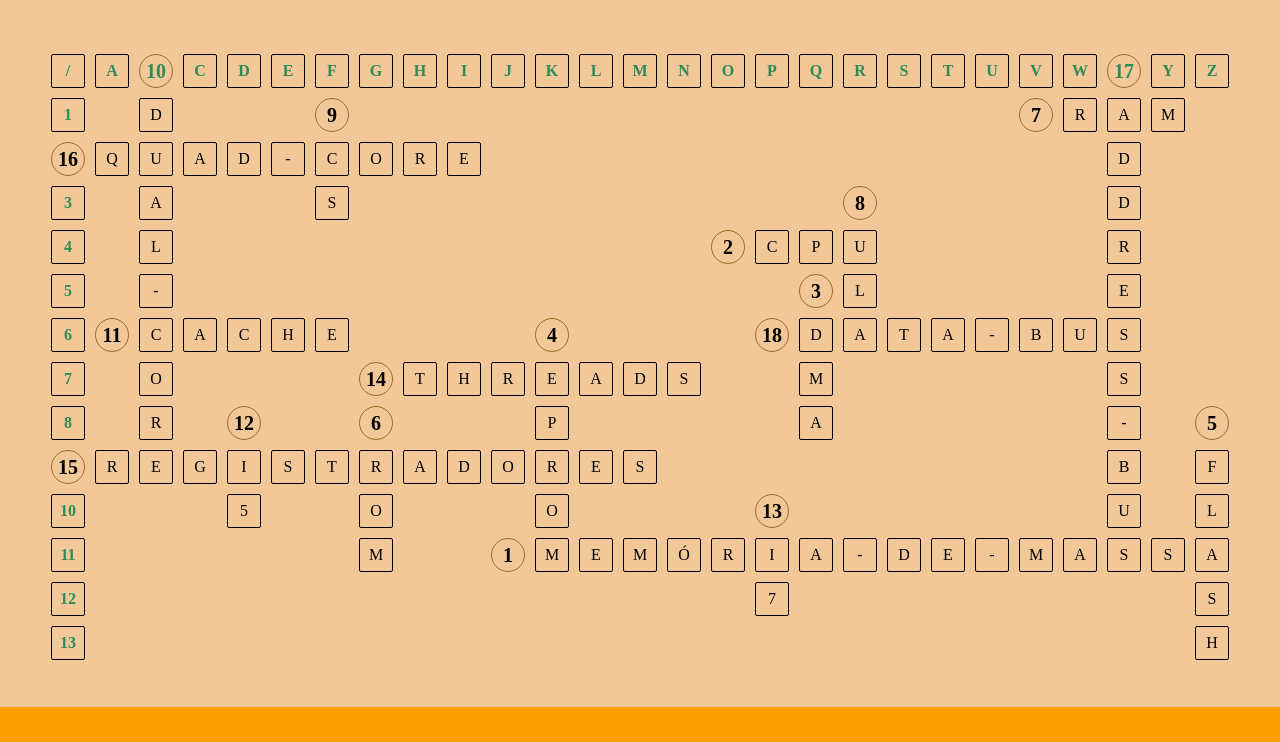
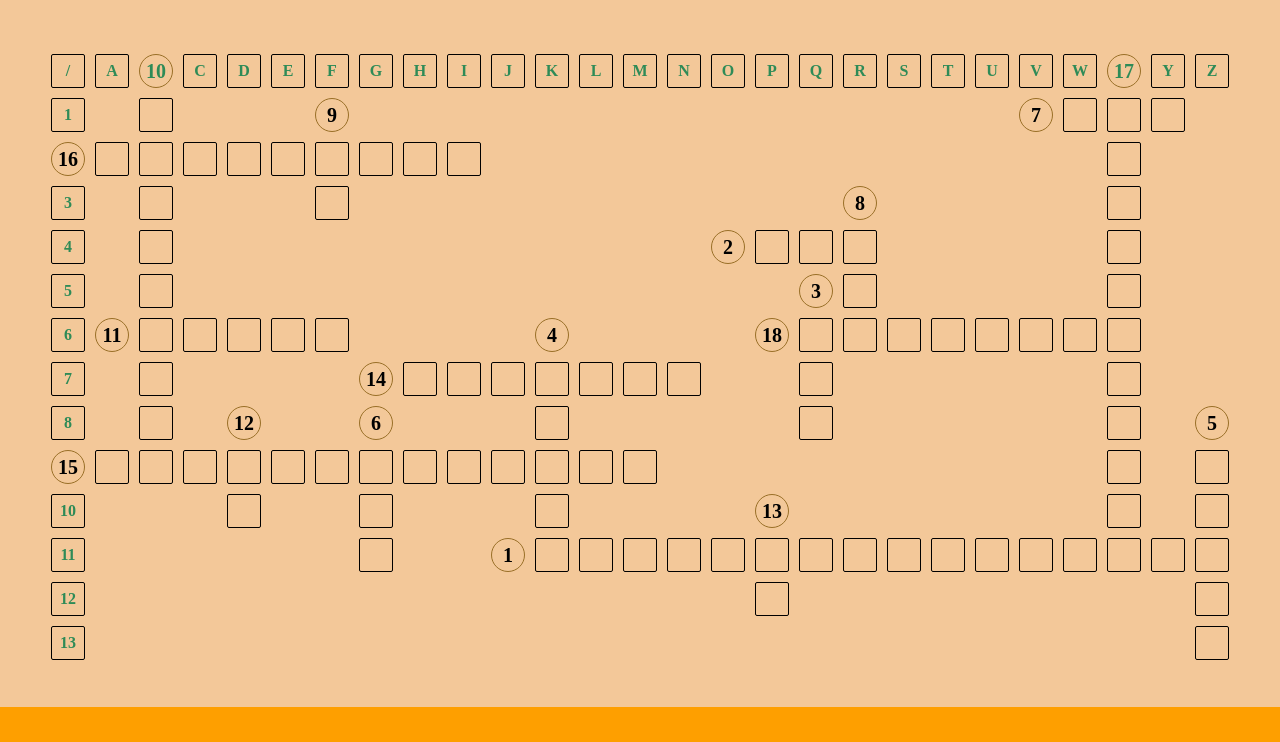
Before and after one commit to eusoubrian/cruzadinha-spotstop, a plain HTML site: page index.html in a window 1280 px wide. Shown: the part 40-782 px from the top of the page. Drawn offline with Linux system fonts and the light colour scheme; a web font is replaced by a local one.

Commit message:
adição da função

```diff
--- a/index.html
+++ b/index.html
@@ -109,7 +109,7 @@
                 <p></p>
             </div>
             <div class="flex-item">
-                <p>D</p>
+                <p class="dualcore_p">D</p>
             </div>
             <div class="flex-item-1">
                 <p></p>
@@ -172,13 +172,13 @@
                 <p>7</p>
             </div>
             <div class="flex-item">
-                <p>R</p>
+                <p class="ram_p">R</p>
             </div>
             <div class="flex-item">
-                <p>A</p>
+                <p class="ram_p">A</p>
             </div>
             <div class="flex-item">
-                <p>M</p>
+                <p class="ram_p">M</p>
             </div>
             <div class="flex-item-1">
                 <p></p>
@@ -192,31 +192,31 @@
                 <p>16</p>
             </div>
             <div class="flex-item">
-                <p>Q</p>
+                <p class="quadcore_p">Q</p>
             </div>
             <div class="flex-item">
-                <p>U</p>
+                <p class="dualcore_p">U</p>
             </div>
             <div class="flex-item">
-                <p>A</p>
+                <p class="quadcore_p">A</p>
             </div>
             <div class="flex-item">
-                <p>D</p>
+                <p class="quadcore_p">D</p>
             </div>
             <div class="flex-item">
-                <p>-</p>
+                <p class="quadcore_p">-</p>
             </div>
             <div class="flex-item">
-                <p>C</p>
+                <p class="cs_p">C</p>
             </div>
             <div class="flex-item">
-                <p>O</p>
+                <p class="quadcore_p">O</p>
             </div>
             <div class="flex-item">
-                <p>R</p>
+                <p class="quadcore_p">R</p>
             </div>
             <div class="flex-item">
-                <p>E</p>
+                <p class="quadcore_p">E</p>
             </div>
             <div class="flex-item-1">
                 <p></p>
@@ -261,7 +261,7 @@
                 <p></p>
             </div>
             <div class="flex-item">
-                <p>D</p>
+                <p class="addressbus_p">D</p>
             </div>
             <div class="flex-item-1">
                 <p></p>
@@ -281,7 +281,7 @@
                 <p></p>
             </div>
             <div class="flex-item">
-                <p>A</p>
+                <p class="dualcore_p">A</p>
             </div>
             <div class="flex-item-1">
                 <p></p>
@@ -293,7 +293,7 @@
                 <p></p>
             </div>
             <div class="flex-item">
-                <p>S</p>
+                <p class="cs_p">S</p>
             </div>
             <div class="flex-item-1">
                 <p></p>
@@ -347,7 +347,7 @@
                 <p></p>
             </div>
             <div class="flex-item">
-                <p>D</p>
+                <p class="addressbus_p">D</p>
             </div>
             <div class="flex-item-1">
                 <p></p>
@@ -367,7 +367,7 @@
                 <p></p>
             </div>
             <div class="flex-item">
-                <p>L</p>
+                <p class="dualcore_p">L</p>
             </div>
             <div class="flex-item-1">
                 <p></p>
@@ -433,7 +433,7 @@
                 <p></p>
             </div>
             <div class="flex-item">
-                <p>R</p>
+                <p class="addressbus_p">R</p>
             </div>
             <div class="flex-item-1">
                 <p></p>
@@ -453,7 +453,7 @@
                 <p></p>
             </div>
             <div class="flex-item">
-                <p>-</p>
+                <p class="dualcore_p">-</p>
             </div>
             <div class="flex-item-1">
                 <p></p>
@@ -501,7 +501,7 @@
                 <p>3</p>
             </div>
             <div class="flex-item">
-                <p>L</p>
+                <p class="ula_p">L</p>
             </div>
             <div class="flex-item-1">
                 <p></p>
@@ -519,7 +519,7 @@
                 <p></p>
             </div>
             <div class="flex-item">
-                <p>E</p>
+                <p class="addressbus_p">E</p>
             </div>
             <div class="flex-item-1">
                 <p></p>
@@ -539,19 +539,19 @@
                 <p>11</p>
             </div>
             <div class="flex-item">
-                <p>C</p>
+                <p class="dualcore_p">C</p>
             </div>
             <div class="flex-item">
-                <p>A</p>
+                <p class="cache_p">A</p>
             </div>
             <div class="flex-item">
-                <p>C</p>
+                <p class="cache_p">C</p>
             </div>
             <div class="flex-item">
-                <p>H</p>
+                <p class="cache_p">H</p>
             </div>
             <div class="flex-item">
-                <p>E</p>
+                <p class="cache_p">E</p>
             </div>
             <div class="flex-item-1">
                 <p></p>
@@ -584,28 +584,28 @@
                 <p>18</p>
             </div>
             <div class="flex-item">
-                <p>D</p>
+                <p class="dma_p">D</p>
             </div>
             <div class="flex-item">
-                <p>A</p>
+                <p class="ula_p">A</p>
             </div>
             <div class="flex-item">
-                <p>T</p>
+                <p class="databus_p">T</p>
             </div>
             <div class="flex-item">
-                <p>A</p>
+                <p class="databus_p">A</p>
             </div>
             <div class="flex-item">
-                <p>-</p>
+                <p class="databus_p">-</p>
             </div>
             <div class="flex-item">
-                <p>B</p>
+                <p class="databus_p">B</p>
             </div>
             <div class="flex-item">
-                <p>U</p>
+                <p class="databus_p">U</p>
             </div>
             <div class="flex-item">
-                <p>S</p>
+                <p class="addressbus_p">S</p>
             </div>
             <div class="flex-item-1">
                 <p></p>
@@ -631,7 +631,7 @@
                 <p></p>
             </div>
             <div class="flex-item">
-                <p>O</p>
+                <p class="dualcore_p">O</p>
             </div>
             <div class="flex-item-1">
                 <p></p>
@@ -649,13 +649,13 @@
                 <p>14</p>
             </div>
             <div class="flex-item">
-                <p>T</p>
+                <p class="threads_p">T</p>
             </div>
             <div class="flex-item">
-                <p>H</p>
+                <p class="threads_p">H</p>
             </div>
             <div class="flex-item">
-                <p>R</p>
+                <p class="threads_p">R</p>
             </div>
 
             <!-- COLUNA K -->
@@ -664,13 +664,13 @@
                 <p class="eprom_p">E</p>
             </div>
             <div class="flex-item">
-                <p>A</p>
+                <p class="threads_p">A</p>
             </div>
             <div class="flex-item">
-                <p>D</p>
+                <p class="threads_p">D</p>
             </div>
             <div class="flex-item">
-                <p>S</p>
+                <p class="threads_p">S</p>
             </div>
             <div class="flex-item-1">
                 <p></p>
@@ -679,7 +679,7 @@
                 <p></p>
             </div>
             <div class="flex-item">
-                <p>M</p>
+                <p class="dma_p">M</p>
             </div>
             <div class="flex-item-1">
                 <p></p>
@@ -700,7 +700,7 @@
                 <p></p>
             </div>
             <div class="flex-item">
-                <p>S</p>
+                <p class="addressbus_p">S</p>
             </div>
             <div class="flex-item-1">
                 <p></p>
@@ -720,7 +720,7 @@
                 <p></p>
             </div>
             <div class="flex-item">
-                <p>R</p>
+                <p class="dualcore_p">R</p>
             </div>
             <div class="flex-item-1">
                 <p></p>
@@ -765,7 +765,7 @@
                 <p></p>
             </div>
             <div class="flex-item">
-                <p>A</p>
+                <p class="dma_p">A</p>
             </div>
             <div class="flex-item-1">
                 <p></p>
@@ -786,7 +786,7 @@
                 <p></p>
             </div>
             <div class="flex-item">
-                <p>-</p>
+                <p class="addressbus_p">-</p>
             </div>
             <div class="flex-item-1">
                 <p></p>
@@ -803,43 +803,43 @@
                 <p>15</p>
             </div>
             <div class="flex-item">
-                <p>R</p>
+                <p class="registradores_p">R</p>
             </div>
             <div class="flex-item">
-                <p>E</p>
+                <p class="dualcore_p">E</p>
             </div>
             <div class="flex-item">
-                <p>G</p>
+                <p class="registradores_p">G</p>
             </div>
             <div class="flex-item">
-                <p>I</p>
+                <p class="i5_p">I</p>
             </div>
             <div class="flex-item">
-                <p>S</p>
+                <p class="registradores_p">S</p>
             </div>
             <div class="flex-item">
-                <p>T</p>
+                <p class="registradores_p">T</p>
             </div>
             <div class="flex-item">
-                <p>R</p>
+                <p class="rom_p">R</p>
             </div>
             <div class="flex-item">
-                <p>A</p>
+                <p class="registradores_p">A</p>
             </div>
             <div class="flex-item">
-                <p>D</p>
+                <p class="registradores_p">D</p>
             </div>
             <div class="flex-item">
-                <p>O</p>
+                <p class="registradores_p">O</p>
             </div>
             <div class="flex-item">
-                <p>R</p>
+                <p class="eprom_p">R</p>
             </div>
             <div class="flex-item">
-                <p>E</p>
+                <p class="registradores_p">E</p>
             </div>
             <div class="flex-item">
-                <p>S</p>
+                <p class="registradores_p">S</p>
             </div>
             <div class="flex-item-1">
                 <p></p>
@@ -872,13 +872,13 @@
                 <p></p>
             </div>
             <div class="flex-item">
-                <p>B</p>
+                <p class="addressbus_p">B</p>
             </div>
             <div class="flex-item-1">
                 <p></p>
             </div>
             <div class="flex-item">
-                <p>F</p>
+                <p class="flash_p">F</p>
             </div>
         </div>
 
@@ -898,7 +898,7 @@
                 <p></p>
             </div>
             <div class="flex-item">
-                <p>5</p>
+                <p class="i5_p">5</p>
             </div>
             <div class="flex-item-1">
                 <p></p>
@@ -907,7 +907,7 @@
                 <p></p>
             </div>
             <div class="flex-item">
-                <p>O</p>
+                <p class="rom_p">O</p>
             </div>
             <div class="flex-item-1">
                 <p></p>
@@ -919,7 +919,7 @@
                 <p></p>
             </div>
             <div class="flex-item">
-                <p>O</p>
+                <p class="eprom_p">O</p>
             </div>
             <div class="flex-item-1">
                 <p></p>
@@ -958,13 +958,13 @@
                 <p></p>
             </div>
             <div class="flex-item">
-                <p>U</p>
+                <p class="addressbus_p">U</p>
             </div>
             <div class="flex-item-1">
                 <p></p>
             </div>
             <div class="flex-item">
-                <p>L</p>
+                <p class="flash_p">L</p>
             </div>
         </div>
 
@@ -993,7 +993,7 @@
                 <p></p>
             </div>
             <div class="flex-item">
-                <p>M</p>
+                <p class="rom_p">M</p>
             </div>
             <div class="flex-item-1">
                 <p></p>
@@ -1005,52 +1005,52 @@
                 <p>1</p>
             </div>
             <div class="flex-item">
-                <p>M</p>
+                <p class="memomassa_p">M</p>
             </div>
             <div class="flex-item">
-                <p>E</p>
+                <p class="memomassa_p">E</p>
             </div>
             <div class="flex-item">
-                <p>M</p>
+                <p class="memomassa_p">M</p>
             </div>
             <div class="flex-item">
-                <p>Ó</p>
+                <p class="memomassa_p">Ó</p>
             </div>
             <div class="flex-item">
-                <p>R</p>
+                <p class="memomassa_p">R</p>
             </div>
             <div class="flex-item">
-                <p>I</p>
+                <p class="memomassa_p">I</p>
             </div>
             <div class="flex-item">
-                <p>A</p>
+                <p class="memomassa_p">A</p>
             </div>
             <div class="flex-item">
-                <p>-</p>
+                <p class="memomassa_p">-</p>
             </div>
             <div class="flex-item">
-                <p>D</p>
+                <p class="memomassa_p">D</p>
             </div>
             <div class="flex-item">
-                <p>E</p>
+                <p class="memomassa_p">E</p>
             </div>
             <div class="flex-item">
-                <p>-</p>
+                <p class="memomassa_p">-</p>
             </div>
             <div class="flex-item">
-                <p>M</p>
+                <p class="memomassa_p">M</p>
             </div>
             <div class="flex-item">
-                <p>A</p>
+                <p class="memomassa_p">A</p>
             </div>
             <div class="flex-item">
-                <p>S</p>
+                <p class="memomassa_p">S</p>
             </div>
             <div class="flex-item">
-                <p>S</p>
+                <p class="memomassa_p">S</p>
             </div>
             <div class="flex-item">
-                <p>A</p>
+                <p class="memomassa_p">A</p>
             </div>
         </div>
 
@@ -1106,7 +1106,7 @@
                 <p></p>
             </div>
             <div class="flex-item">
-                <p>7</p>
+                <p class="i7_p">7</p>
             </div>
             <div class="flex-item-1">
                 <p></p>
@@ -1136,7 +1136,7 @@
                 <p></p>
             </div>
             <div class="flex-item">
-                <p>S</p>
+                <p class="flash_p">S</p>
             </div>
         </div>
 
@@ -1222,7 +1222,7 @@
                 <p></p>
             </div>
             <div class="flex-item">
-                <p>H</p>
+                <p class="flash_p">H</p>
             </div>
         </div>
 
@@ -1380,27 +1380,121 @@
 
 <script>
 
-    const memomassa = document.getElementsByClassName('memomassa_p')
+    const memomassa = document.getElementsByClassName("memomassa_p")
     const cpu = document.getElementsByClassName("cpu_p")
-    const ula = document.getElementsByClassName()
-
-
-    var palavras = ['CPU', 'ULA', 'RAM',
-                    'ROM', 'EPROM', 'FLASH',
-                    'Memória de Massa', 'DMA', 'CS',
-                    'Address Bus', 'Data Bus', 'I5',
-                    'I7', 'Dual Core', 'Quad Core',
-                    'Threads', 'Cache', 'Registradores']
+    const dma = document.getElementsByClassName("dma_p")
+    const eprom = document.getElementsByClassName("eprom_p")
+    const flash = document.getElementsByClassName("flash_p")
+    const rom = document.getElementsByClassName("rom_p")
+    const ram = document.getElementsByClassName("ram_p")
+    const ula = document.getElementsByClassName("ula_p")
+    const cs = document.getElementsByClassName("cs_p")
+    const dualcore = document.getElementsByClassName("dualcore_p")
+    const cache = document.getElementsByClassName("cache_p")
+    const i5 = document.getElementsByClassName("i5_p")
+    const i7 = document.getElementsByClassName("i7_p")
+    const threads = document.getElementsByClassName("threads_p")
+    const registradores = document.getElementsByClassName("registradores_p")
+    const quadcore = document.getElementsByClassName("quadcore_p")
+    const addressbus = document.getElementsByClassName("addressbus_p")
+    const databus = document.getElementsByClassName("databus_p")
 
     function verificar() {
 
-        if(id_cpu.value == 'CPU') {
+        if(id_memo_massa.value == 'Memoria de Massa') {
+            for (var i = 0; i < memomassa.length; i++) {
+            console.log(memomassa[i].style.opacity = 1);
+            } id_memo_massa.value = ''
+
+        } else if(id_cpu.value == 'CPU') {
             for (var i = 0; i < cpu.length; i++) {
-            console.log(cpu[i].style.opacity = 0);
-            };
+            console.log(cpu[i].style.opacity = 1);
+            } id_cpu.value = ''
+
+        } else if(id_dma.value == 'DMA') {
+            for (var i = 0; i < dma.length; i++) {
+            console.log(dma[i].style.opacity = 1);
+            } id_dma.value = ''
+
+        } else if(id_eprom.value == 'EPROM') {
+            for (var i = 0; i < eprom.length; i++) {
+            console.log(eprom[i].style.opacity = 1);
+            } id_eprom.value = ''
+
+        } else if(id_flash.value == 'Flash') {
+            for (var i = 0; i < flash.length; i++) {
+            console.log(flash[i].style.opacity = 1);
+            } id_flash.value = ''
+
+        } else if(id_rom.value == 'ROM') {
+            for (var i = 0; i < rom.length; i++) {
+            console.log(rom[i].style.opacity = 1);
+            } id_rom.value = ''
+
+        } else if(id_ram.value == 'RAM') {
+            for (var i = 0; i < ram.length; i++) {
+            console.log(ram[i].style.opacity = 1);
+            } id_ram.value = ''
+
+        } else if(id_ula.value == 'ULA') {
+            for (var i = 0; i < ula.length; i++) {
+            console.log(ula[i].style.opacity = 1);
+            } id_ula.value = ''
+
+        } else if(id_cs.value == 'CS') {
+            for (var i = 0; i < cs.length; i++) {
+            console.log(cs[i].style.opacity = 1);
+            } id_cs.value = ''
+
+        } else if(id_dual_core.value == 'Dual Core') {
+            for (var i = 0; i < dualcore.length; i++) {
+            console.log(dualcore[i].style.opacity = 1);
+            } id_dual_core.value = ''
+
+        } else if(id_cache.value == 'Cache') {
+            for (var i = 0; i < cache.length; i++) {
+            console.log(cache[i].style.opacity = 1);
+            } id_cache.value = ''
+
+        } else if(id_i5.value == 'I5') {
+            for (var i = 0; i < i5.length; i++) {
+            console.log(i5[i].style.opacity = 1);
+            } id_i5.value = ''
+
+        } else if(id_i7.value == 'I7') {
+            for (var i = 0; i < i7.length; i++) {
+            console.log(i7[i].style.opacity = 1);
+            } id_i7.value = ''
+
+        } else if(id_threads.value == 'Thread') {
+            for (var i = 0; i < threads.length; i++) {
+            console.log(threads[i].style.opacity = 1);
+            } id_threads.value = ''
+
+        } else if(id_registradores.value == 'Registradores') {
+            for (var i = 0; i < registradores.length; i++) {
+            console.log(registradores[i].style.opacity = 1);
+            } id_registradores.value = ''
+
+        } else if(id_quad_core.value == 'Quad Core') {
+            for (var i = 0; i < quadcore.length; i++) {
+            console.log(quadcore[i].style.opacity = 1);
+            } id_quad_core.value = ''
+
+        } else if(id_address_bus.value == 'Address Bus') {
+            for (var i = 0; i < addressbus.length; i++) {
+            console.log(addressbus[i].style.opacity = 1);
+            } id_address_bus.value = ''
+
+        } else if(id_data_bus.value == 'Data Bus') {
+            for (var i = 0; i < databus.length; i++) {
+            console.log(databus[i].style.opacity = 1);
+            } id_data_bus.value = ''
         }
 
 
     }
 
 </script>
+
+<!-- var palavras = ['CPU', 'ULA', 'RAM', 'ROM', 'EPROM', 'FLASH', 'Memória de Massa', 'DMA', 'CS', 'Address Bus', 'Data Bus', 'I5', 'I7', 'Dual Core','Quad Core', 'Threads', 'Cache', 'Registradores'] -->
--- a/style.css
+++ b/style.css
@@ -87,7 +87,7 @@ body {
 .flex-item p {
     width: fit-content;
     margin: auto;
-    opacity: 1;
+    opacity: 0;
     pointer-events: none;
 }
 
```
